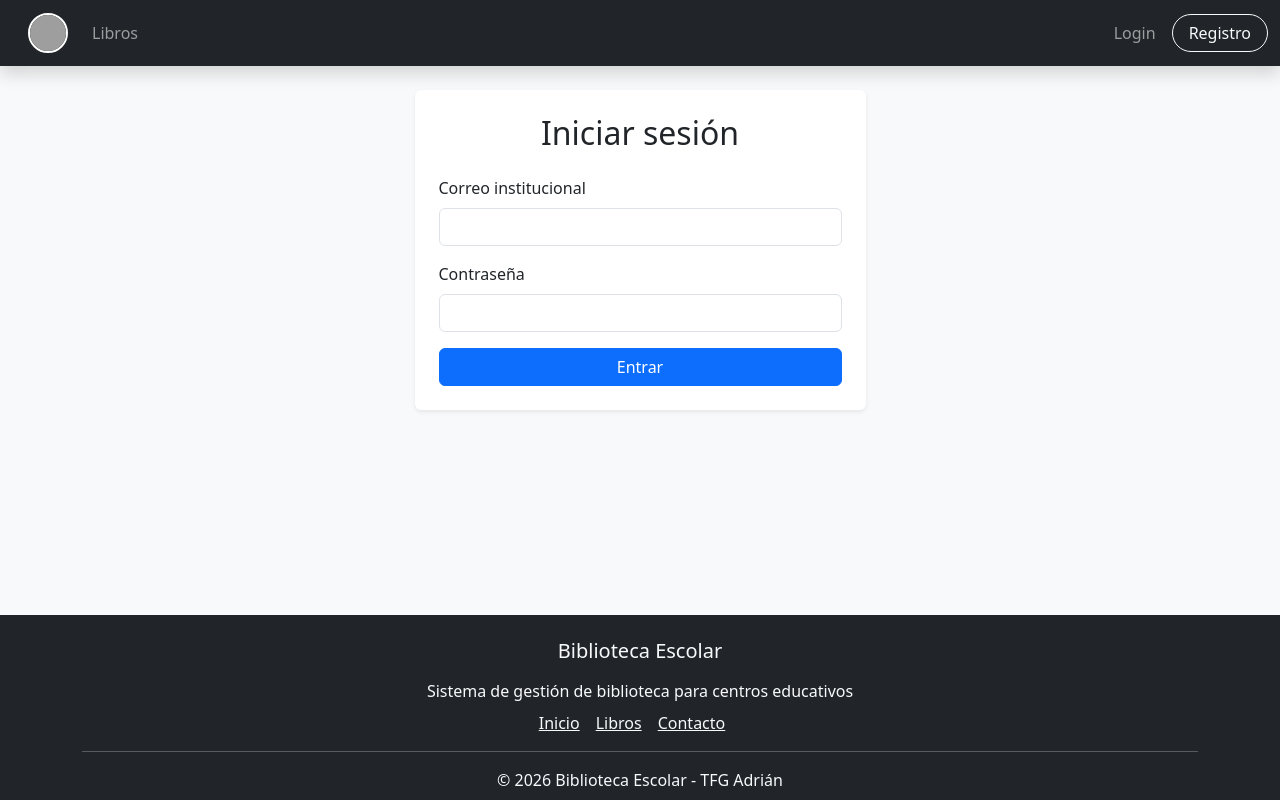
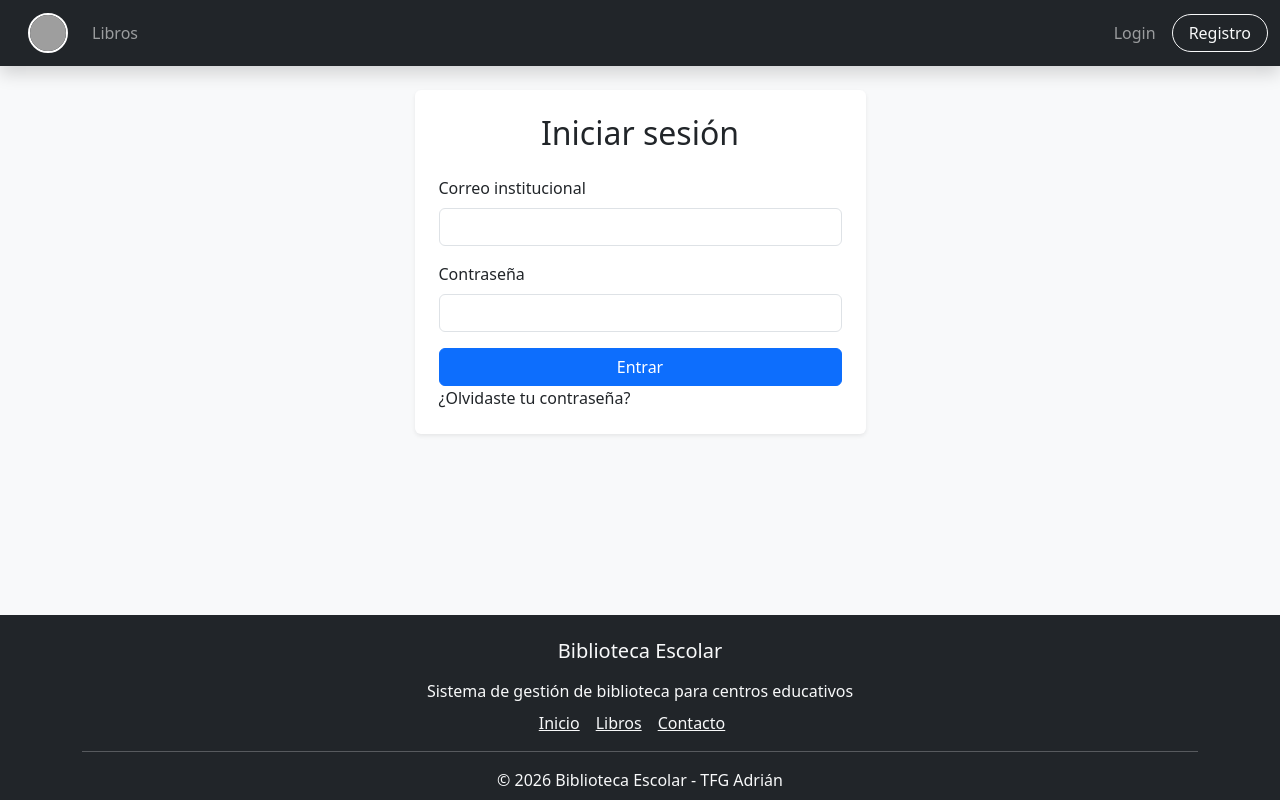
Before and after one commit to Adrian140604/TFG_FrontendLevantado, an Angular app: page /login in a window 1280 px wide. Built offline with nearby package versions, Linux system fonts and the light colour scheme; grey boxes are pictures that could not be loaded.

Commit message:
implementacion de boton de olvide mi contraseña

```diff
--- a/src/app/shared/login/login.html
+++ b/src/app/shared/login/login.html
@@ -58,6 +58,7 @@
               }
             </button>
           </div>
+          <a routerLink="/forgot-password">¿Olvidaste tu contraseña?</a>
         </form>
       </div>
     </div>
```
